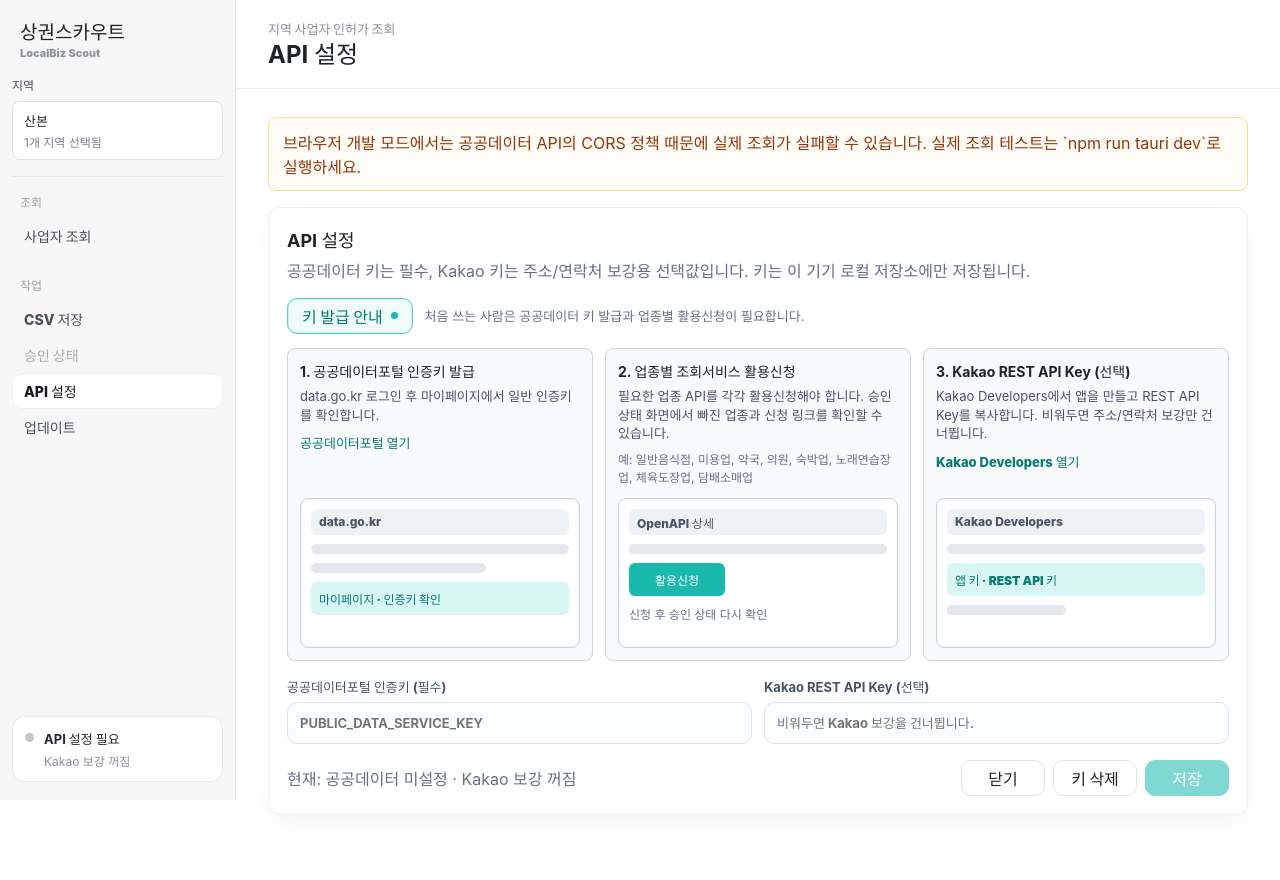
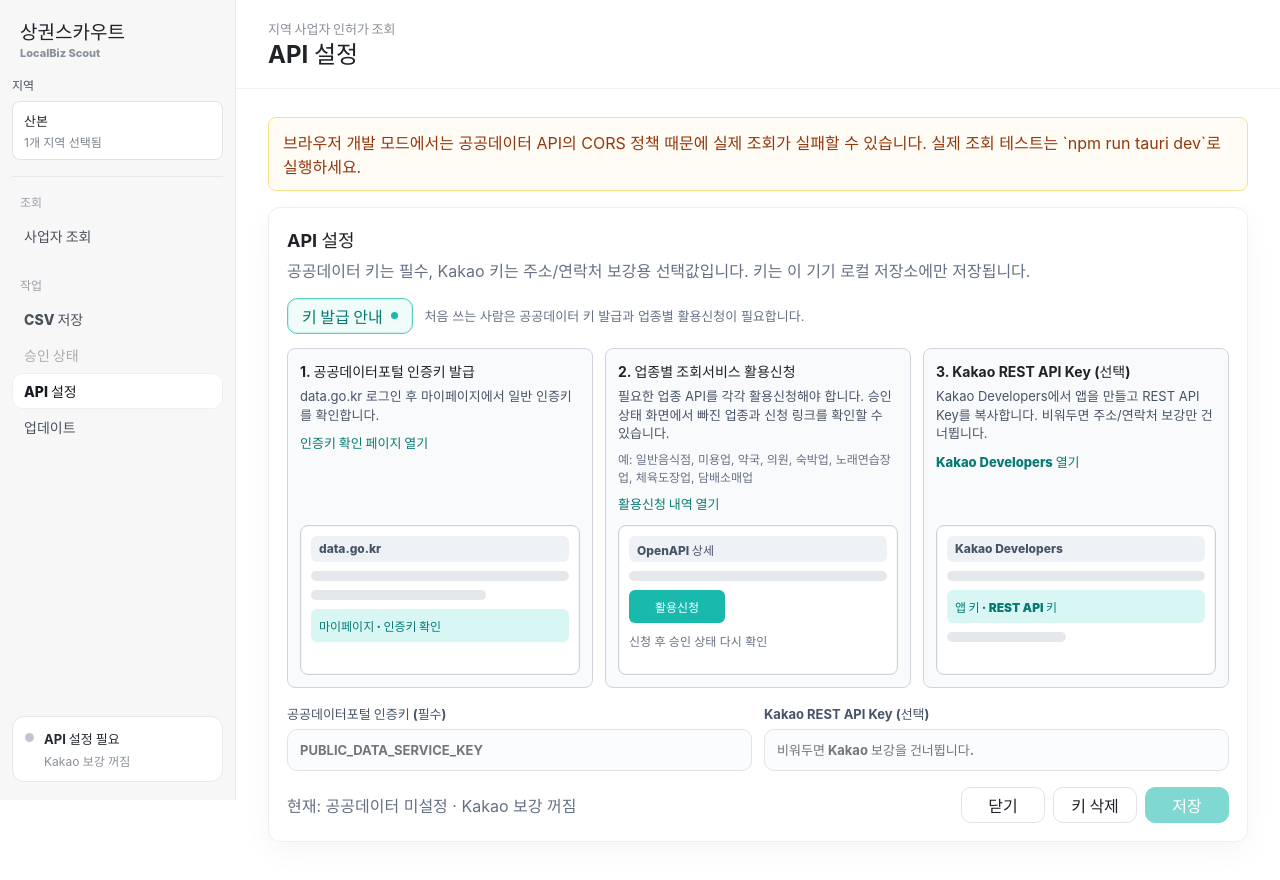
Before and after one commit to finalsoul1/localbiz-scout-desktop, a React (Vite) app: page / in a window 1280 px wide. Shown: the top 880 px of the page. Built offline with nearby package versions, Linux system fonts and the light colour scheme.

Commit message:
Fix external help links

```diff
--- /dev/null
+++ b/src/externalLinks.ts
@@ -0,0 +1,16 @@
+type TauriWindow = Window & {
+  __TAURI_INTERNALS__?: unknown;
+};
+
+export async function openExternalUrl(url: string) {
+  if ((window as TauriWindow).__TAURI_INTERNALS__) {
+    const { invoke } = await import("@tauri-apps/api/core");
+    await invoke("open_external_url", { url });
+    return;
+  }
+
+  const opened = window.open(url, "_blank", "noopener,noreferrer");
+  if (!opened) {
+    throw new Error("브라우저에서 새 창 열기가 차단되었습니다.");
+  }
+}
--- a/src/styles.css
+++ b/src/styles.css
@@ -612,18 +612,31 @@ select {
 
 .permission-table th:nth-child(4),
 .permission-table td:nth-child(4) {
-  width: 72px;
+  width: 148px;
   text-align: center;
 }
 
-.permission-table a {
+.text-link-button {
+  width: fit-content;
+  border: 0;
+  padding: 0;
   color: #087a73;
+  background: transparent;
+  font: inherit;
+  font-size: 13px;
   font-weight: 800;
   text-decoration: none;
+  cursor: pointer;
 }
 
-.permission-table a:hover {
+.text-link-button:hover {
   text-decoration: underline;
+}
+
+.permission-actions {
+  display: grid;
+  justify-items: center;
+  gap: 6px;
 }
 
 .permission-badge {
@@ -709,15 +722,9 @@ select {
   line-height: 1.45;
 }
 
-.guide-card a {
-  color: #087a73;
-  font-size: 13px;
-  font-weight: 800;
-  text-decoration: none;
-}
-
-.guide-card a:hover {
-  text-decoration: underline;
+.guide-link-button {
+  display: block;
+  margin-top: 8px;
 }
 
 .guide-shot {
--- a/src/ui/App.tsx
+++ b/src/ui/App.tsx
@@ -3,6 +3,7 @@ import { relaunch } from "@tauri-apps/plugin-process";
 import { check, type Update } from "@tauri-apps/plugin-updater";
 import { businessTypeMeta, checkApiPermissions, exportBusinesses, regionOptions, searchBusinesses } from "../businessApi";
 import { downloadCsv, openCsvLocation } from "../exportCsv";
+import { openExternalUrl } from "../externalLinks";
 import { clearPermissionStatus, clearSettings, loadPermissionStatus, loadSettings, maskSecret, savePermissionStatus, saveSettings } from "../storage";
 import type { ApiPermissionStatus, AppSettings, Business, BusinessTypeKey, SearchFilters } from "../types";
 
@@ -252,6 +253,18 @@ export function App() {
     }
   }
 
+  async function handleOpenExternalUrl(url: string) {
+    try {
+      await openExternalUrl(url);
+    } catch (caught) {
+      showToast({
+        type: "error",
+        title: "링크 열기 실패",
+        message: caught instanceof Error ? caught.message : "기본 브라우저를 열지 못했습니다."
+      });
+    }
+  }
+
   async function handlePageCsvSave() {
     setSavingCsv("page");
     setError("");
@@ -447,10 +460,23 @@ export function App() {
           />
         ) : null}
 
-        {activeView === "permissions" ? <PermissionPanel statuses={permissionStatuses} checking={checkingPermissions} onRefresh={() => void refreshPermissions(settings)} /> : null}
+        {activeView === "permissions" ? (
+          <PermissionPanel
+            statuses={permissionStatuses}
+            checking={checkingPermissions}
+            onRefresh={() => void refreshPermissions(settings)}
+            onOpenExternalUrl={(url) => void handleOpenExternalUrl(url)}
+          />
+        ) : null}
 
         {activeView === "settings" ? (
-          <SettingsPanel settings={settings} onSave={handleSaveSettings} onClear={handleClearSettings} onClose={() => setActiveView("business")} />
+          <SettingsPanel
+            settings={settings}
+            onSave={handleSaveSettings}
+            onClear={handleClearSettings}
+            onClose={() => setActiveView("business")}
+            onOpenExternalUrl={(url) => void handleOpenExternalUrl(url)}
+          />
         ) : null}
 
         {activeView === "updates" ? (
@@ -951,11 +977,13 @@ function Toast({ toast, onClose, onOpenLocation }: { toast: ToastState; onClose:
 function PermissionPanel({
   statuses,
   checking,
-  onRefresh
+  onRefresh,
+  onOpenExternalUrl
 }: {
   statuses: ApiPermissionStatus[];
   checking: boolean;
   onRefresh: () => void;
+  onOpenExternalUrl: (url: string) => void;
 }) {
   const availableCount = statuses.filter((status) => status.status === "available").length;
 
@@ -1010,9 +1038,16 @@ function PermissionPanel({
                     {status.status === "available" ? (
                       "-"
                     ) : (
-                      <a href={status.applyUrl} target="_blank" rel="noreferrer">
-                        열기
-                      </a>
+                      <div className="permission-actions">
+                        <button type="button" className="text-link-button" onClick={() => onOpenExternalUrl(status.applyUrl)}>
+                          서비스 상세
+                        </button>
+                        {status.status === "networkError" || status.status === "invalidKey" ? (
+                          <button type="button" className="text-link-button" onClick={() => onOpenExternalUrl("https://www.data.go.kr/iim/api/selectAcountList.do")}>
+                            신청 내역 점검
+                          </button>
+                        ) : null}
+                      </div>
                     )}
                   </td>
                 </tr>
@@ -1142,12 +1177,14 @@ function SettingsPanel({
   settings,
   onSave,
   onClear,
-  onClose
+  onClose,
+  onOpenExternalUrl
 }: {
   settings: AppSettings;
   onSave: (settings: AppSettings) => void;
   onClear: () => void;
   onClose: () => void;
+  onOpenExternalUrl: (url: string) => void;
 }) {
   const [draft, setDraft] = useState(settings);
   const [guideOpen, setGuideOpen] = useState(() => !settings.publicDataServiceKey);
@@ -1172,7 +1209,7 @@ function SettingsPanel({
         </button>
         <span>처음 쓰는 사람은 공공데이터 키 발급과 업종별 활용신청이 필요합니다.</span>
       </div>
-      {guideOpen ? <ApiKeyGuide /> : null}
+      {guideOpen ? <ApiKeyGuide onOpenExternalUrl={onOpenExternalUrl} /> : null}
       <div className="settings-grid">
         <label>
           공공데이터포털 인증키 (필수)
@@ -1211,16 +1248,16 @@ function SettingsPanel({
   );
 }
 
-function ApiKeyGuide() {
+function ApiKeyGuide({ onOpenExternalUrl }: { onOpenExternalUrl: (url: string) => void }) {
   return (
     <section className="api-guide" aria-label="키 발급 안내">
       <div className="guide-card">
         <div>
           <strong>1. 공공데이터포털 인증키 발급</strong>
           <p>data.go.kr 로그인 후 마이페이지에서 일반 인증키를 확인합니다.</p>
-          <a href="https://www.data.go.kr/" target="_blank" rel="noreferrer">
-            공공데이터포털 열기
-          </a>
+          <button type="button" className="text-link-button" onClick={() => onOpenExternalUrl("https://www.data.go.kr/iim/api/selectAcountList.do")}>
+            인증키 확인 페이지 열기
+          </button>
         </div>
         <div className="guide-shot public-data-shot" aria-label="공공데이터포털 화면 예시">
           <div className="shot-topbar">data.go.kr</div>
@@ -1235,6 +1272,9 @@ function ApiKeyGuide() {
           <strong>2. 업종별 조회서비스 활용신청</strong>
           <p>필요한 업종 API를 각각 활용신청해야 합니다. 승인 상태 화면에서 빠진 업종과 신청 링크를 확인할 수 있습니다.</p>
           <small>예: 일반음식점, 미용업, 약국, 의원, 숙박업, 노래연습장업, 체육도장업, 담배소매업</small>
+          <button type="button" className="text-link-button guide-link-button" onClick={() => onOpenExternalUrl("https://www.data.go.kr/iim/api/selectAcountList.do")}>
+            활용신청 내역 열기
+          </button>
         </div>
         <div className="guide-shot apply-shot" aria-label="활용신청 화면 예시">
           <div className="shot-topbar">OpenAPI 상세</div>
@@ -1248,9 +1288,9 @@ function ApiKeyGuide() {
         <div>
           <strong>3. Kakao REST API Key (선택)</strong>
           <p>Kakao Developers에서 앱을 만들고 REST API Key를 복사합니다. 비워두면 주소/연락처 보강만 건너뜁니다.</p>
-          <a href="https://developers.kakao.com/console/app" target="_blank" rel="noreferrer">
+          <button type="button" className="text-link-button" onClick={() => onOpenExternalUrl("https://developers.kakao.com/console/app")}>
             Kakao Developers 열기
-          </a>
+          </button>
         </div>
         <div className="guide-shot kakao-shot" aria-label="Kakao Developers 화면 예시">
           <div className="shot-topbar">Kakao Developers</div>
```
Also changed, not shown: 1 other file (tests, documents, lock files or other folders).
